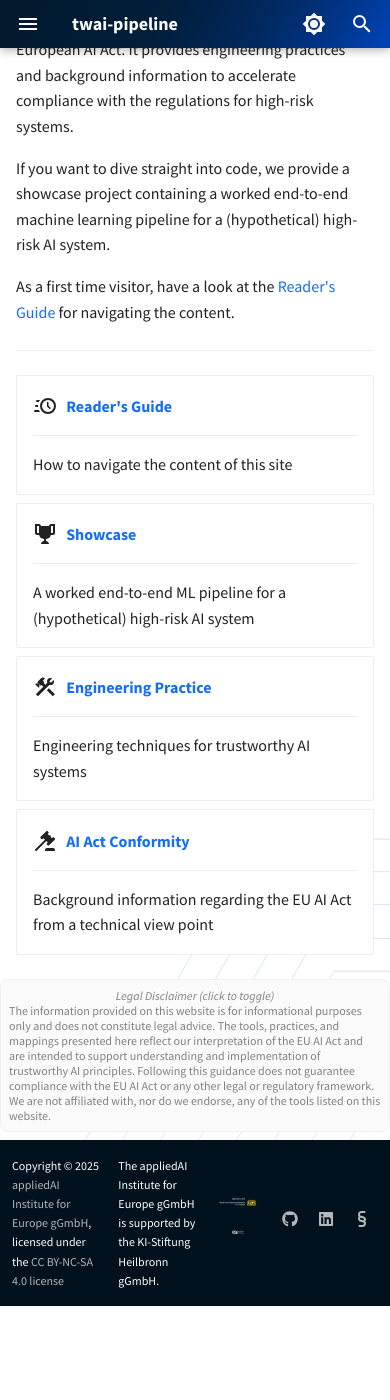
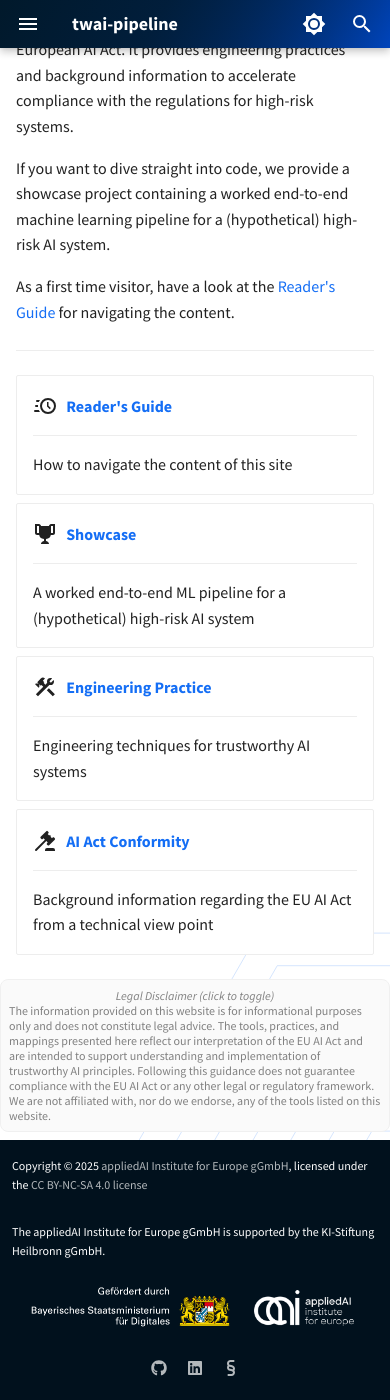
Before and after one commit to aai-institute/practical-ai-act, an MkDocs documentation site: the page built from docs/index.md, in a window 390 px wide and 1400 px high, scrolled down 300 px. Built offline with MkDocs 1.6.1 and Material for MkDocs 9.7.7, drawn with Linux system fonts in a browser that asks for light colours; plug-ins that fetch from the network failed and are left out; comment, search, counter and statistics services are not loaded; the version menu is left out; before the commit the page ends 1606 px from its top, so only the background shows below that.

Commit message:
docs: Responsive layout for footer

```diff
--- a/docs/_theme_overrides/partials/copyright.html
+++ b/docs/_theme_overrides/partials/copyright.html
@@ -30,9 +30,17 @@
     align-items: center;
   }
 
-  @media (max-width: 800px) {
-    .logo-container {
+  @media (max-width: 720px) {
+    .md-footer-meta__inner {
       flex-direction: column;
+      justify-content: center;
+    }
+    .copyright {
+      width: 100%;
+      flex-direction: column;
+    }
+    .copyright p {
+      margin-bottom: 0;
     }
     .logo {
       max-height: 64px;
```
